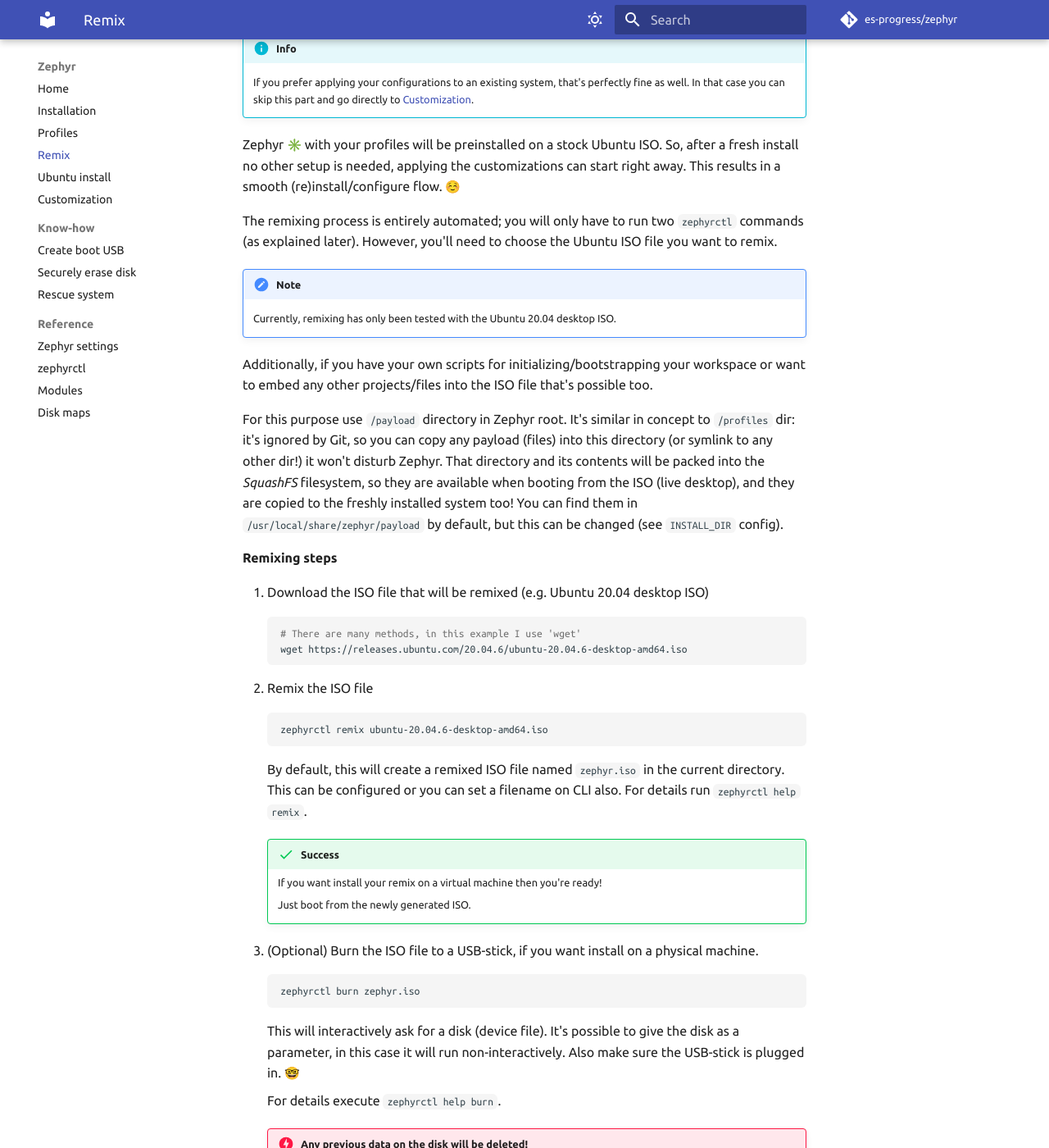
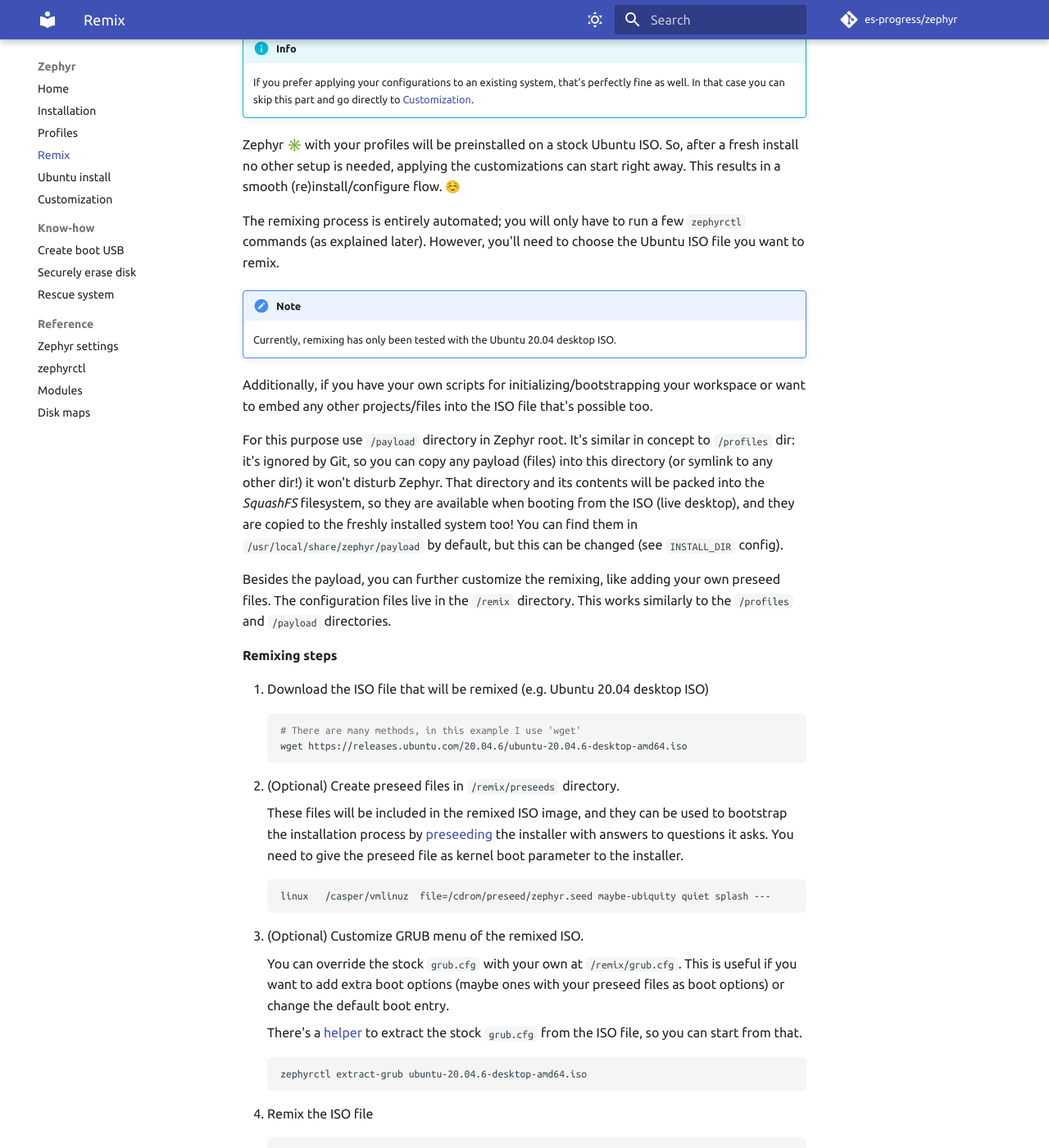
Before and after one commit to es-progress/zephyr, an MkDocs documentation site: the page built from docs/remix.md, in a window 1280 px wide and 1400 px high, scrolled down 211 px. Shown: the whole window at 82% size. Built offline with MkDocs 1.6.1 and Material for MkDocs 9.7.7, drawn with Linux system fonts in a browser that asks for light colours; emoji names are drawn with the system emoji font; comment, search, counter and statistics services are not loaded.

Commit message:
docs: preseeding

````diff
--- a/docs/remix.md
+++ b/docs/remix.md
@@ -12,7 +12,7 @@ Zephyr :eight_spoked_asterisk: with your profiles will be preinstalled on a stoc
 So, after a fresh install no other setup is needed, applying the customizations can start right away.
 This results in a smooth (re)install/configure flow. :relaxed:
 
-The remixing process is entirely automated; you will only have to run two `zephyrctl` commands (as explained later).
+The remixing process is entirely automated; you will only have to run a few `zephyrctl` commands (as explained later).
 However, you'll need to choose the Ubuntu ISO file you want to remix.
 
 !!! note
@@ -26,6 +26,9 @@ It's similar in concept to `/profiles` dir: it's ignored by Git, so you can copy
 That directory and its contents will be packed into the _SquashFS_ filesystem, so they are available when booting from the ISO (live desktop), and they are copied to the freshly installed system too!
 You can find them in `/usr/local/share/zephyr/payload` by default, but this can be changed (see `INSTALL_DIR` config).
 
+Besides the payload, you can further customize the remixing, like adding your own preseed files.
+The configuration files live in the `/remix` directory. This works similarly to the `/profiles` and `/payload` directories.
+
 **Remixing steps**
 
 1.  Download the ISO file that will be remixed (e.g. Ubuntu 20.04 desktop ISO)
@@ -33,6 +36,26 @@ You can find them in `/usr/local/share/zephyr/payload` by default, but this can
     # There are many methods, in this example I use 'wget'
     wget https://releases.ubuntu.com/20.04.6/ubuntu-20.04.6-desktop-amd64.iso
     ```
+1.  (Optional) Create preseed files in `/remix/preseeds` directory.
+
+    These files will be included in the remixed ISO image, and they can be used to bootstrap the installation process by [preseeding](https://wiki.ubuntu.com/UbiquityAutomation){target=\_blank} the installer with answers to questions it asks.
+    You need to give the preseed file as kernel boot parameter to the installer.
+
+    ```
+    linux	/casper/vmlinuz  file=/cdrom/preseed/zephyr.seed maybe-ubiquity quiet splash ---
+    ```
+
+1.  (Optional) Customize GRUB menu of the remixed ISO.
+
+    You can override the stock `grub.cfg` with your own at `/remix/grub.cfg`.
+    This is useful if you want to add extra boot options (maybe ones with your preseed files as boot options) or change the default boot entry.
+
+    There's a [helper](reference/zephyrctl.md#extract-grub) to extract the stock `grub.cfg` from the ISO file, so you can start from that.
+
+    ```bash
+    zephyrctl extract-grub ubuntu-20.04.6-desktop-amd64.iso
+    ```
+
 1.  Remix the ISO file
 
     ```bash
````
